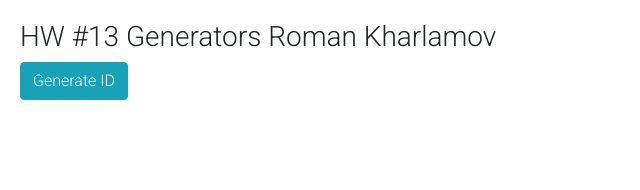
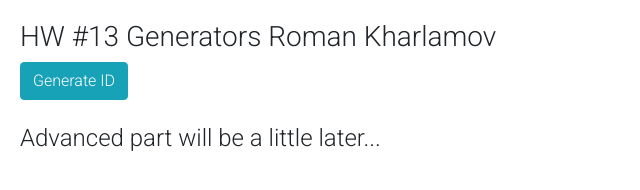
Before and after one commit to WebRoni2509/cursor-homework, a plain HTML site: page hw-13-kharlamov/index.html in a window 1280 px wide. Shown: the whole page, without its empty margins (0-640 px from the left). Drawn offline with nearby package versions, Linux system fonts and the light colour scheme.

Commit message:
'HW_13_for_reviev_without_advanced_part'

```diff
--- a/hw-13-kharlamov/index.html
+++ b/hw-13-kharlamov/index.html
@@ -16,6 +16,8 @@
   <h3>HW #13 Generators Roman Kharlamov</h3>
   <button class="btn btn-info" id="generateId">Generate ID</button>
   <span id="idResult"></span>
+
+  <h4 class="mt-4">Advanced part will be a little later...</h4>
   <script src="main.js"></script>
 </body>
 </html>
```
